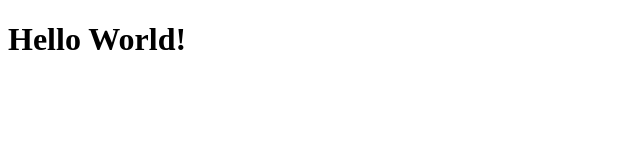
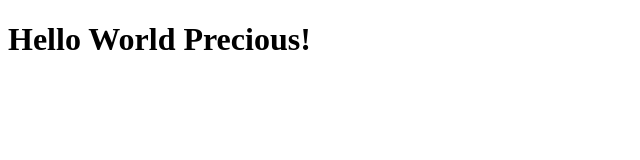
Before and after one commit to precious89/pwd-git_learning, a plain HTML site: page index.html in a window 1280 px wide. Shown: the whole page, without its empty margins (0-640 px from the left). Drawn offline with Linux system fonts and the light colour scheme.

Commit message:
added Name

```diff
--- a/index.html
+++ b/index.html
@@ -7,6 +7,6 @@
     <title>Document</title>
 </head>
 <body>
-    <h1>Hello World!</h1>
+    <h1>Hello World Precious!</h1>
 </body>
 </html>
```
